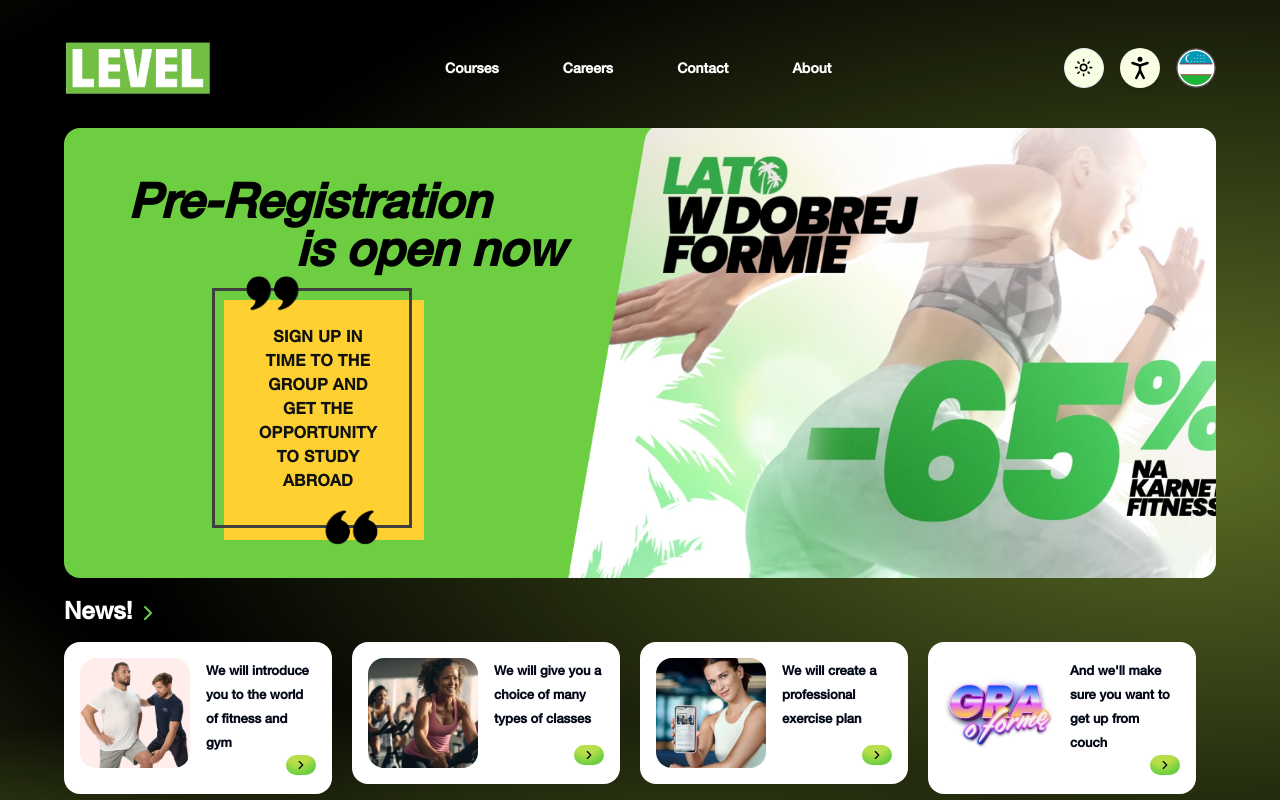
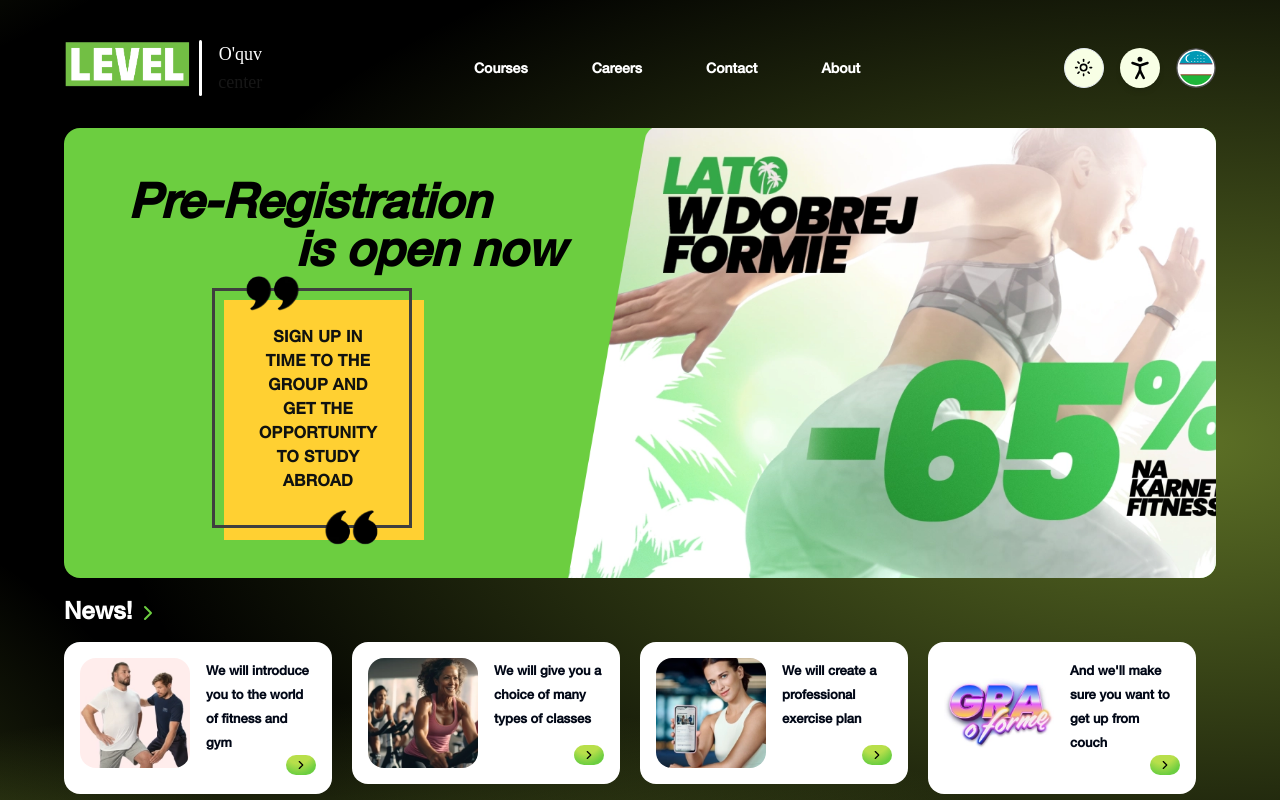
Before and after one commit to tidalu/level-u, a Next.js app: page / in a window 1280 px wide. Shown: the top 800 px of the page. Built offline with nearby package versions, Linux system fonts and the light colour scheme; a web font is replaced by a local one.

Commit message:
add text next to logo with flip animation

```diff
--- a/components/header.tsx
+++ b/components/header.tsx
@@ -15,6 +15,7 @@ import {
   DropdownMenuItem,
   DropdownMenuTrigger,
 } from '@/components/ui/dropdown-menu';
+import { FlipWords } from './ui/flip-words';
 
 const routes = [
   {
@@ -122,13 +123,34 @@ const Header = () => {
           )}
         >
           <Link href="/" className=" flex-shrink-0">
-            <img
-              src={urls ? '/logo.svg' : isVisible ? '/logo.svg' : '/logo.svg'}
-              className=" w-auto h-8 md:h-10 lg:h-14 2xl:h-16"
-              width={100}
-              height={50}
-              alt="logo"
-            />
+            <div className="flex flex-row gap-2 ">
+              <img
+                src={urls ? '/logo.svg' : isVisible ? '/logo.svg' : '/logo.svg'}
+                className=" w-auto h-8 md:h-10 lg:h-12 2xl:h-14"
+                width={80}
+                height={40}
+                alt="logo"
+              />
+              <div className=" w-[3px] bg-white rounded-lg "></div>
+              <span
+                className="
+    flex flex-col items-center
+    text-wrap
+    text-sm
+    align-middle
+    md:text-base
+    lg:text-lg
+    2xl:text-2xl
+    3xl:text-3xl
+    justify-center
+    font-normal
+    apply-font-o
+  "
+              >
+                O'quv
+                <FlipWords words={['центр', 'center', 'markaz']} />
+              </span>
+            </div>
           </Link>
 
           {/* <Link
```
